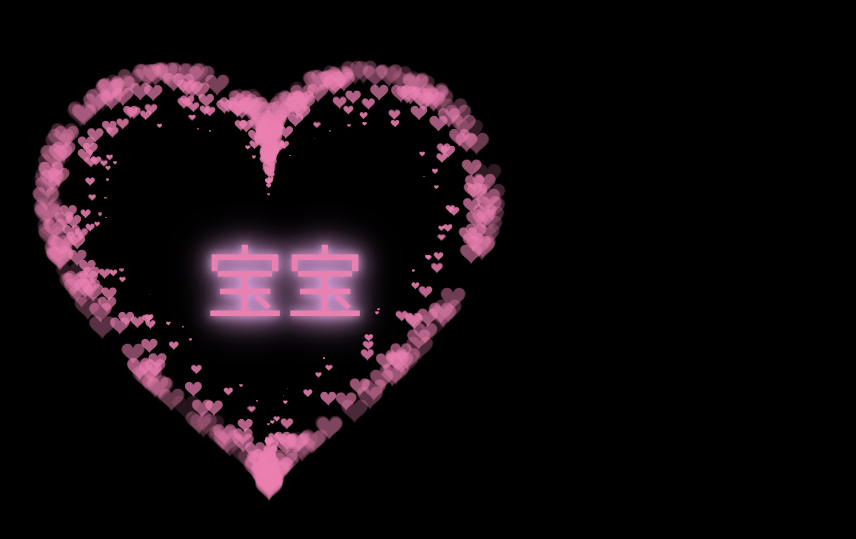
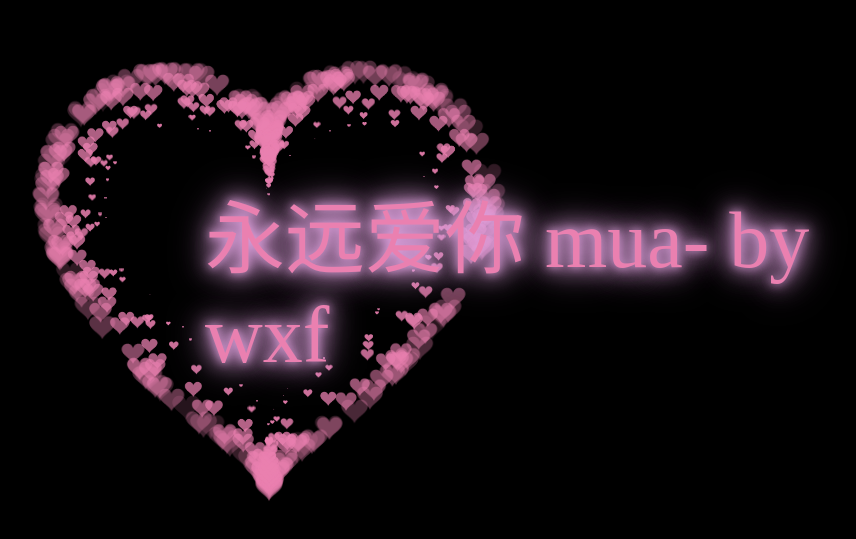
Before and after one commit to 22111301006/22111301006.github.io, a plain HTML site: page index.html in a window 1280 px wide. Shown: the part 123-662 px from the top of the page, without its empty margins (371-1227 px from the left). Drawn offline with Linux system fonts and the light colour scheme.

Commit message:
Update index.html

```diff
--- a/index.html
+++ b/index.html
@@ -277,6 +277,6 @@ var ParticlePool = (function() {
   }, 10);
 })(document.getElementById('pinkboard'));
   </script>
-  <div class="box">宝宝</div>
+  <div class="box">永远爱你 mua- by wxf</div>
  </BODY>
 </HTML>
```
